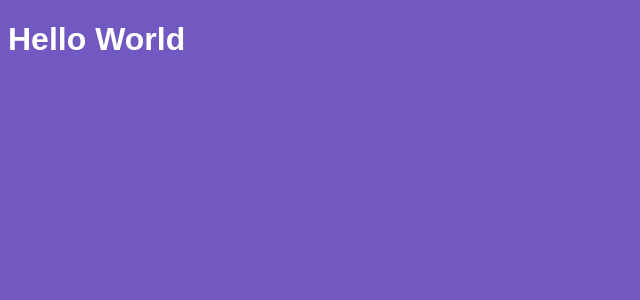
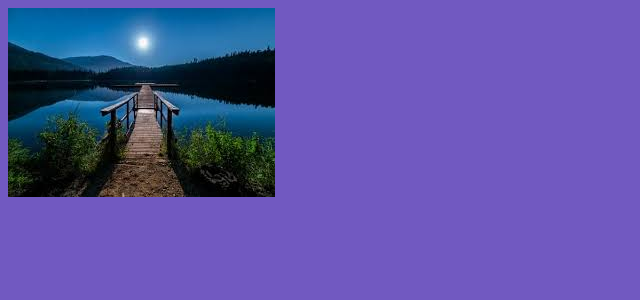
Before and after one commit to wellingtondw/modulo04-react, a React app: page / in a window 1280 px wide. Shown: the top 300 px of the page, without its empty margins (0-640 px from the left). Built offline with nearby package versions, Linux system fonts and the light colour scheme.

Commit message:
import images

```diff
--- a/package.json
+++ b/package.json
@@ -15,6 +15,7 @@
     "@babel/preset-react": "^7.7.4",
     "babel-loader": "^8.0.6",
     "css-loader": "^3.4.1",
+    "file-loader": "^5.0.2",
     "style-loader": "^1.1.2",
     "webpack": "^4.41.5",
     "webpack-cli": "^3.3.10",
--- a/src/App.js
+++ b/src/App.js
@@ -1,8 +1,10 @@
 import React from "react";
 import "./App.css";
 
+import profile from "./assets/download.jpg";
+
 const App = () => {
-  return <h1>Hello World</h1>;
+  return <img src={profile} />;
 };
 
 export default App;
--- a/webpack.config.js
+++ b/webpack.config.js
@@ -21,6 +21,12 @@ module.exports = {
       {
         test: /\.css$/,
         use: [{ loader: "style-loader" }, { loader: "css-loader" }]
+      },
+      {
+        test: /.*\.(gif|png|jpe?g)$/i,
+        use: {
+          loader: "file-loader"
+        }
       }
     ]
   }
```
Also changed, not shown: src/assets/download.jpg (added), 1 other file (tests, documents, lock files or other folders).
